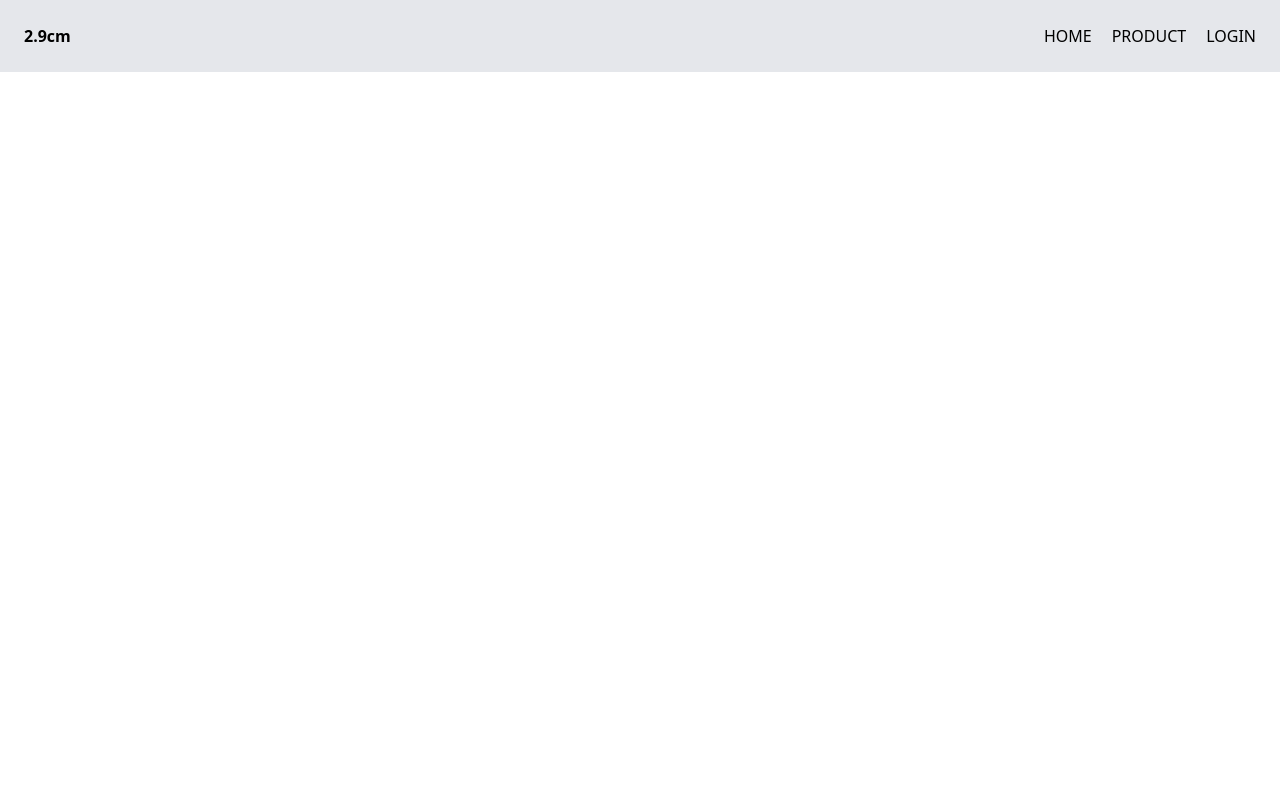
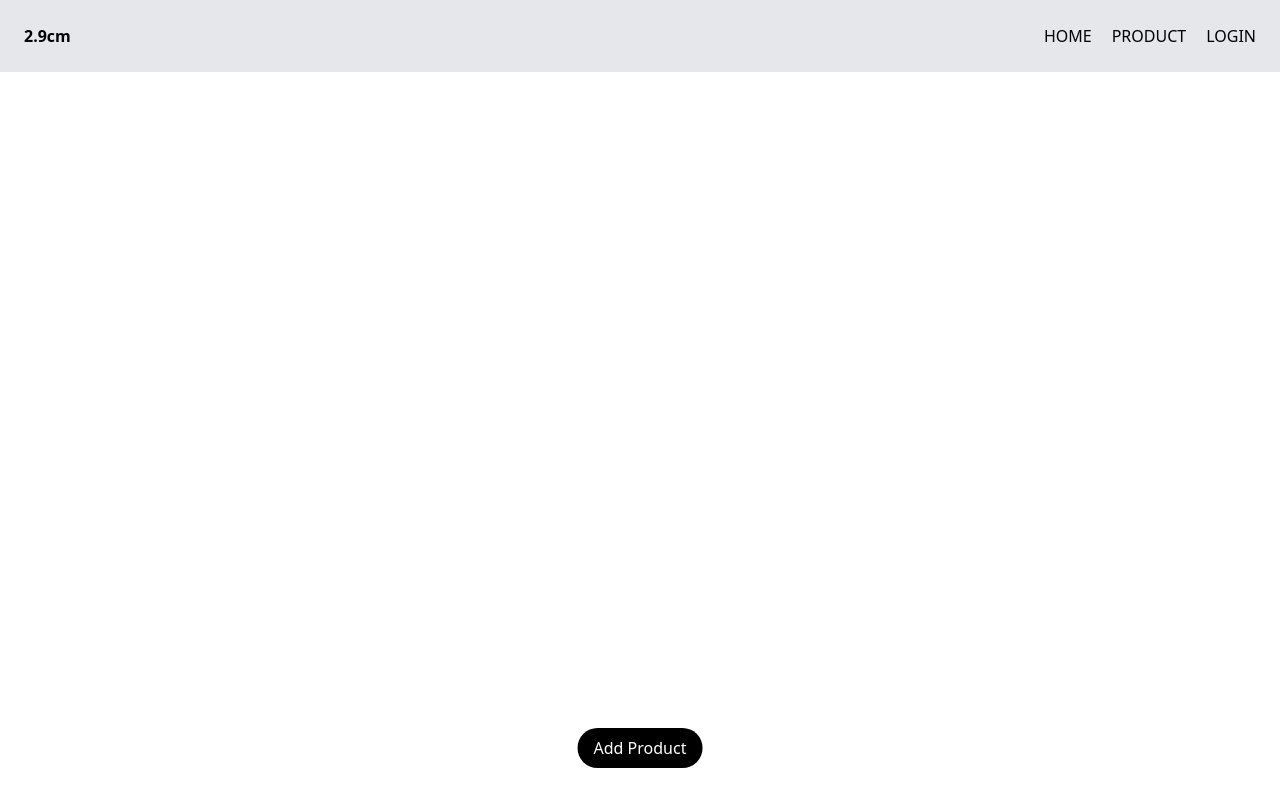
Before and after one commit to dannxnni/Vite-Project, a website built with Vite: page vite/src/pages/product/index.html in a window 1280 px wide. Built offline with nearby package versions, Linux system fonts and the light colour scheme; no server answers.

Commit message:
상품 추가 버튼 추가

```diff
--- a/vite/src/pages/product/index.html
+++ b/vite/src/pages/product/index.html
@@ -28,5 +28,7 @@
       </ul>
 
     </div>
+
+    <a class="new-post" href="/src/pages/newPost/">Add Product</a>
   </body>
 </html>
--- a/vite/src/pages/product/product.css
+++ b/vite/src/pages/product/product.css
@@ -42,11 +42,16 @@
   font-weight: bold;
 }
 
-
-
-
-
-
+.new-post {
+  padding: 0.5rem 1rem;
+  background: black;
+  color: white;
+  border-radius: 20px;
+  position: fixed;
+  left: 50%;
+  transform: translateX(-50%);
+  bottom: 2rem;
+}
 
 @media (max-width: 400px) {
   .container > ul {
```
